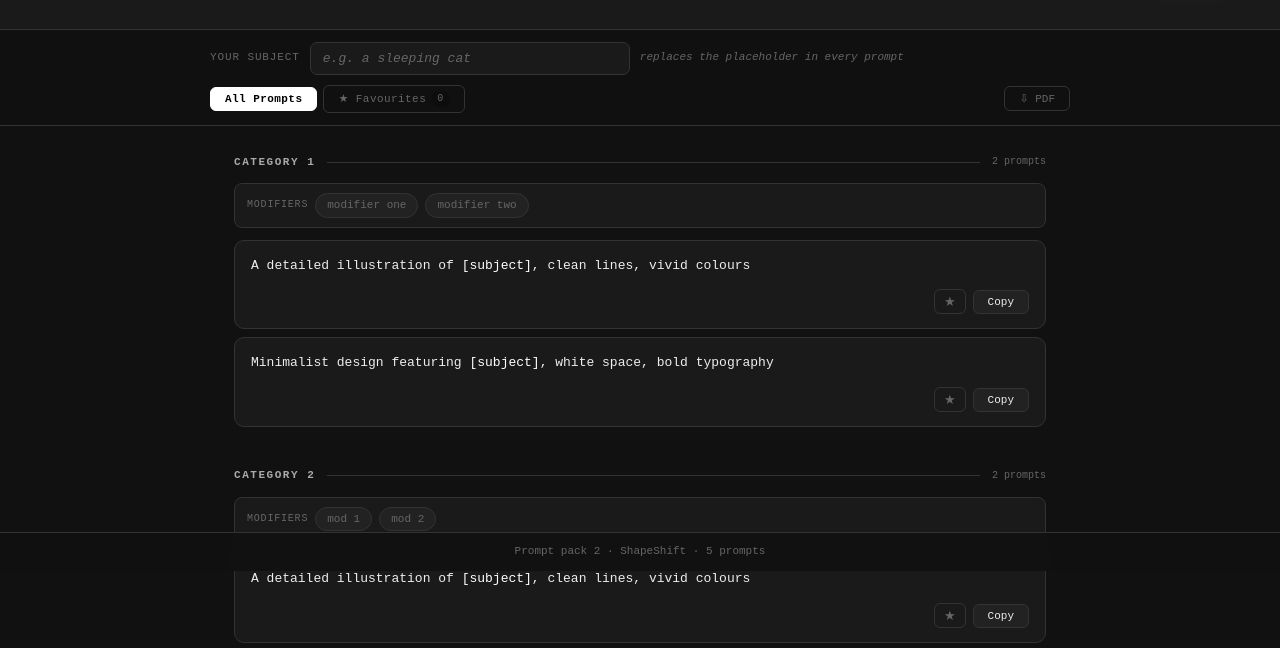
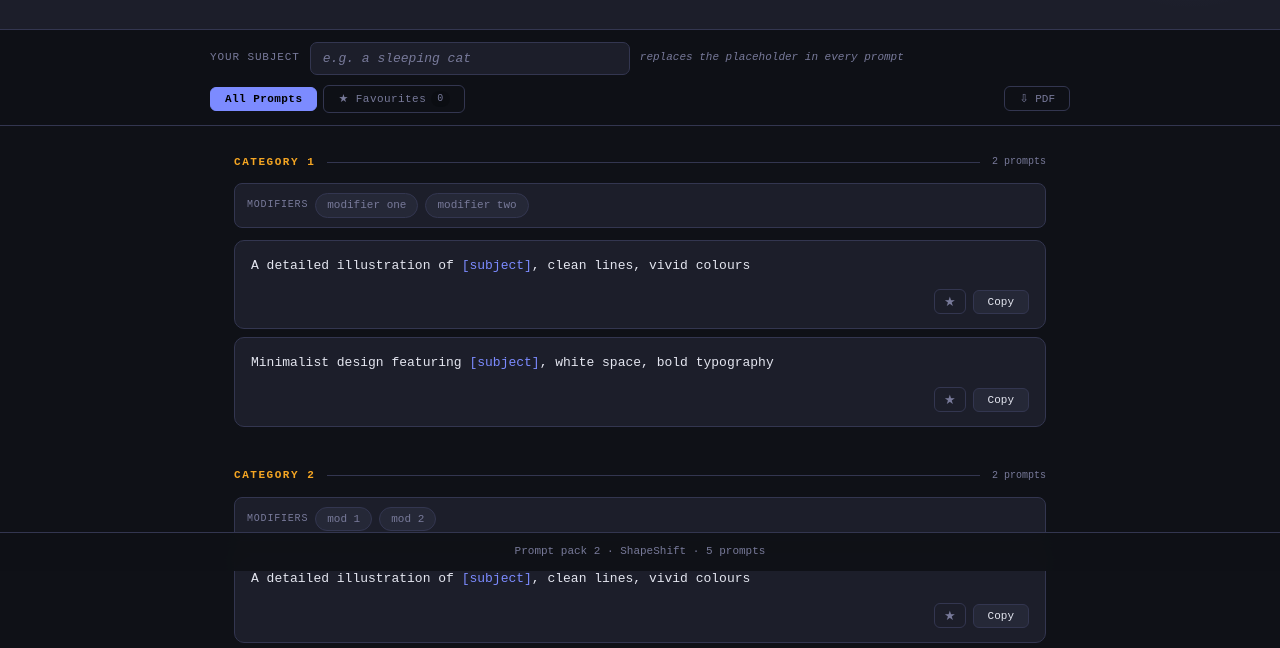
Before and after one commit to jm1175/prompt-pack-2, a plain HTML site: page index.html in a window 1280 px wide. Shown: the part 229-877 px from the top of the page. Drawn offline with Linux system fonts and the light colour scheme.

Commit message:
Update prompt pack — Prompt Pack Studio

```diff
--- a/index.html
+++ b/index.html
@@ -5,7 +5,7 @@
 <meta name="viewport" content="width=device-width, initial-scale=1.0">
 <title>Prompt pack 2</title>
 <style>
-:root{--bg:#111111;--surface:#1a1a1a;--surface2:#222222;--border:#333333;--accent:#ffffff;--accent2:#aaaaaa;--text:#eeeeee;--muted:#666666;--radius:10px;--mono:ui-monospace,'SF Mono','Cascadia Mono','Fira Mono',monospace;--display:'Georgia','Times New Roman',serif}
+:root{--bg:#0f1117;--surface:#1c1e2a;--surface2:#252837;--border:#333650;--accent:#7c8bff;--accent2:#f5a623;--text:#e4e6f0;--muted:#787a9a;--radius:10px;--mono:ui-monospace,'SF Mono','Cascadia Mono','Fira Mono',monospace;--display:'Georgia','Times New Roman',serif}
 *,*::before,*::after{box-sizing:border-box;margin:0;padding:0}
 html{scroll-behavior:smooth}
 body{background:var(--bg);color:var(--text);font-family:var(--mono);font-size:14px;line-height:1.6;min-height:100vh}
@@ -69,7 +69,7 @@ main{max-width:860px;margin:0 auto;padding:28px 24px 100px}
 footer{position:fixed;bottom:0;left:0;right:0;background:color-mix(in srgb,var(--bg) 95%,transparent);backdrop-filter:blur(10px);-webkit-backdrop-filter:blur(10px);border-top:1px solid var(--border);padding:10px 24px;text-align:center;font-size:11px;color:var(--muted);z-index:50}
 @keyframes fadeUp{from{opacity:0;transform:translateY(10px)}to{opacity:1;transform:translateY(0)}}
 @media(max-width:600px){.hero{padding:28px 16px 24px}.controls{padding:10px 16px}main{padding:20px 16px 100px}.btn-pdf{margin-left:0}.pack-stats{gap:14px}}
-</style>
+@media print{.hero::before{display:none!important}.controls,.card-actions,footer{display:none!important}.modifier-row{display:flex!important}}</style>
 </head>
 <body>
 <div class="hero"><div class="hero-inner">
@@ -93,7 +93,7 @@ footer{position:fixed;bottom:0;left:0;right:0;background:color-mix(in srgb,var(-
 <main id="main"></main>
 <footer id="footer"></footer>
 <script>
-var PACK = {"id":"mnffzvt2a05p","title":"Prompt pack 2","tagline":"11 ready to use prompts.","author":"ShapeShift","defaultSubject":"[subject]","theme":{"bg":"#111111","surface":"#1a1a1a","surface2":"#222222","border":"#333333","accent":"#ffffff","accent2":"#aaaaaa","text":"#eeeeee","muted":"#666666"},"categories":[{"name":"Category 1","modifiers":["modifier one","modifier two"],"prompts":[{"id":"mnffzvt2urvb","template":"A detailed illustration of {subject}, clean lines, vivid colours"},{"id":"mnffzvt2d75a","template":"Minimalist design featuring {subject}, white space, bold typography"}]},{"name":"Category 2","modifiers":["mod 1","mod 2"],"prompts":[{"id":"mnfg11thhprg","template":"A detailed illustration of {subject}, clean lines, vivid colours"},{"id":"mnfg19snp0pe","template":"Minimalist design featuring {subject}, white space, bold typography"}]},{"name":"New Category","modifiers":["mod 1","mod 2"],"prompts":[{"id":"mnfipnirmhkc","template":"A detailed illustration of {subject}, clean lines, vivid colours"}]}]};
+var PACK = {"id":"mnffzvt2a05p","title":"Prompt pack 2","tagline":"11 ready to use prompts.","author":"ShapeShift","defaultSubject":"[subject]","theme":{"bg":"#0f1117","surface":"#1c1e2a","surface2":"#252837","border":"#333650","accent":"#7c8bff","accent2":"#f5a623","text":"#e4e6f0","muted":"#787a9a"},"categories":[{"name":"Category 1","modifiers":["modifier one","modifier two"],"prompts":[{"id":"mnffzvt2urvb","template":"A detailed illustration of {subject}, clean lines, vivid colours"},{"id":"mnffzvt2d75a","template":"Minimalist design featuring {subject}, white space, bold typography"}]},{"name":"Category 2","modifiers":["mod 1","mod 2"],"prompts":[{"id":"mnfg11thhprg","template":"A detailed illustration of {subject}, clean lines, vivid colours"},{"id":"mnfg19snp0pe","template":"Minimalist design featuring {subject}, white space, bold typography"}]},{"name":"New Category","modifiers":["mod 1","mod 2"],"prompts":[{"id":"mnfipnirmhkc","template":"A detailed illustration of {subject}, clean lines, vivid colours"}]}]};
 var STORAGE_KEY = 'pp_' + PACK.id;
 var subject = PACK.defaultSubject;
 var currentTab = 'all';
```
